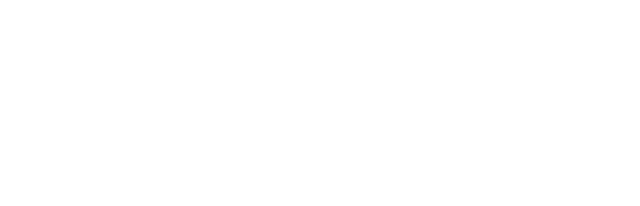
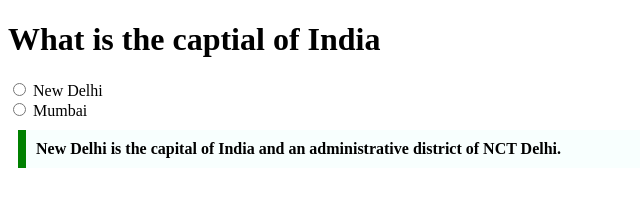
Before and after one commit to acciojob/trivia-Shivam4401, a website: page main.html in a window 1280 px wide. Shown: the whole page, without its empty margins (0-640 px from the left). Drawn offline with Linux system fonts and the light colour scheme.

Commit message:
created a submission

```diff
--- a/main.html
+++ b/main.html
@@ -8,6 +8,10 @@
 
 <body>
 	<!-- the entire body must be written by student -->
+	<h1>What is the captial of India</h1>
+	<input type="radio" name="captial"> New Delhi <br>
+	<input type="radio" name="captial"> Mumbai
+	<blockquote cite="https://en.wikipedia.org/wiki/New_Delhi">New Delhi is the capital of India and an administrative district of NCT Delhi.</blockquote>
     <script type="text/javascript" src="./script.js">
 </script>
 
--- a/styles.css
+++ b/styles.css
@@ -1,2 +1,8 @@
-
-/* Your CSS Code here. */
+blockquote{
+	max-width:600px;
+	margin:10px;
+	padding:10px;
+	border-left: 8px solid green;
+	background-color: #f8fffe;
+	font-weight: Bold;
+}
```
